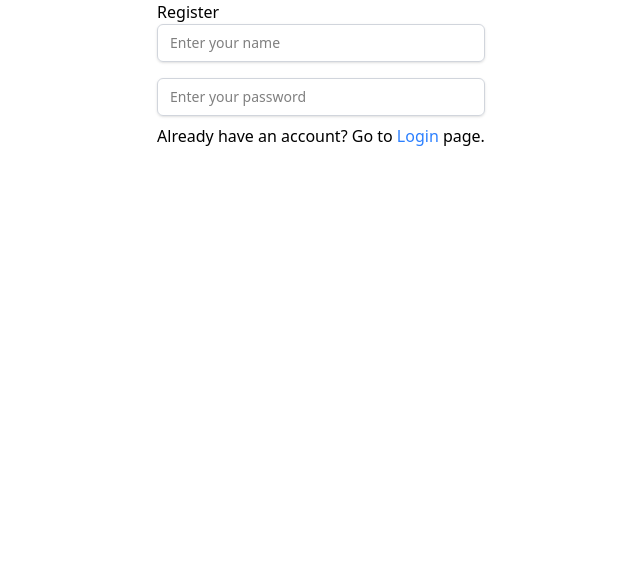
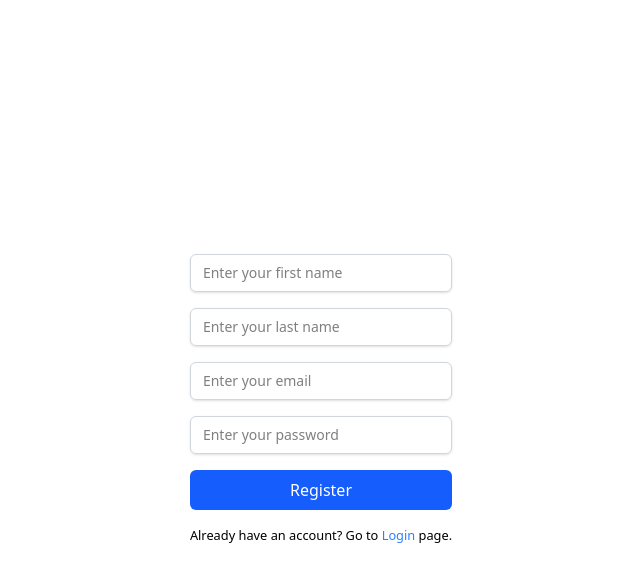
Before and after one commit to Cruzinshtern/todo-project-react-front, a React (Vite) app: page /auth/register in a window 1280 px wide. Shown: the top 582 px of the page, without its empty margins (319-959 px from the left). Built offline with nearby package versions, Linux system fonts and the light colour scheme.

Commit message:
auth page + api calls

```diff
--- a/package.json
+++ b/package.json
@@ -10,8 +10,10 @@
     "preview": "vite preview"
   },
   "dependencies": {
+    "axios": "^1.10.0",
     "react": "^19.1.0",
     "react-dom": "^19.1.0",
+    "react-hot-toast": "^2.5.2",
     "react-router-dom": "^7.6.2"
   },
   "devDependencies": {
--- a/src/App.tsx
+++ b/src/App.tsx
@@ -8,6 +8,7 @@ import SerttingsPage from './pages/SettingsPage.tsx';
 import AuthPage from './pages/AuthPage.tsx';
 import Register from './features/auth/Register.tsx';
 import Login from './features/auth/Login.tsx';
+import { Toaster } from 'react-hot-toast';
 
 function App() {
   const location = useLocation();
@@ -30,6 +31,7 @@ function App() {
         </Route>
         <Route path="*" element={<NotFoundPage />} />
       </Routes>
+      <Toaster />
     </>
   )
 }
--- /dev/null
+++ b/src/components/Button.tsx
@@ -0,0 +1,61 @@
+// Use React.ButtonHTMLAttributes to inherit all the standard button props
+import React from 'react';
+
+interface ButtonProps extends React.ButtonHTMLAttributes<HTMLButtonElement> {
+  /**
+   * button content (text, icons, etc.)
+  */
+  children: React.ReactNode;
+  /**
+   * style buttons (e.g. "primary", "secondary", "danger")
+  */
+  variant?: 'primary' | 'secondary' | 'danger' | 'ghost';
+  /**
+   * determine buttnon style depending on general class
+  */
+  size?: 'sm' | 'md' | 'lg';
+  /**
+   * add more taiwind or other classes
+  */
+  className?: string;
+  /**
+   * set disable status when necessary
+  */
+  disabled?: boolean;
+}
+
+export default function Button({
+  children,
+  variant = 'primary',
+  size = 'md',
+  className = '',
+  disabled = false,
+  ...rest // Other button's HTML-attribute (onClick, type, etc.)
+}: ButtonProps) {
+  const baseStyles = 'inline-flex items-center justify-center font-medium rounded-md transition-colors duration-200 focus:outline-none focus:ring-2 focus:ring-offset-2 cursor-pointer';
+
+  const variantStyles = {
+    primary: 'bg-blue-600 text-white hover:bg-blue-700 focus:ring-blue-500',
+    secondary: 'bg-gray-200 text-gray-800 hover:bg-gray-300 focus:ring-gray-400',
+    danger: 'bg-red-600 text-white hover:bg-red-700 focus:ring-red-500',
+    ghost: 'bg-transparent text-blue-600 hover:bg-blue-50 focus:ring-blue-200',
+  };
+
+  const sizeStyles = {
+    sm: 'px-3 py-1.5 text-sm',
+    md: 'px-4 py-2 text-base',
+    lg: 'px-5 py-2.5 text-lg',
+  };
+
+  const disabledStyles = 'opacity-50 cursor-not-allowed';
+
+  return (
+    <button
+      className={`${baseStyles} ${variantStyles[variant]} ${sizeStyles[size]} ${disabled ? disabledStyles : ''} ${className}`}
+      disabled={disabled}
+      {...rest} // Pass all other props (e.g. onClick, type="submit")
+    >
+      {children}
+    </button>
+  );
+};
--- a/src/features/auth/Login.tsx
+++ b/src/features/auth/Login.tsx
@@ -1,17 +1,46 @@
-import { Link } from "react-router-dom";
+import { Link, useNavigate } from "react-router-dom";
 import Input from "../../components/Input";
+import AuthService from "../../services/auth.service";
+import { useState } from "react";
+import LocalStorageService from "../../services/localStorage.service";
+import ToastService from "../../services/toast.service";
+import { loginDefaultErrorMsg, loginSuccessMsg } from "../../messages/auth.message";
+import Button from "../../components/Button";
 
 export default function Login() {
+    const [email, setEmail] = useState('');
+    const [password, setPassword] = useState('');
+    const navigate = useNavigate();
+
+    async function handleSubmit(e: React.FormEvent<HTMLFormElement>) {
+        e.preventDefault();
+        try {
+            const { token } = await AuthService.login({email, password});
+            if (token) {
+                LocalStorageService.setItem('token', token);
+                await navigate('/');
+                ToastService.success(loginSuccessMsg)
+            } else {
+                ToastService.error(loginDefaultErrorMsg)
+            }
+        } catch (error) {
+            ToastService.error(`${loginDefaultErrorMsg}: ${error}`)
+        } finally {
+            setEmail('');
+            setPassword('');
+        }
+    };
+
     return (
         <div className="m-auto">
-            Login
-            <form className="flex flex-col gap-4">
-                <Input type="text" placeholder="Enter your name"/>
-                <Input type="password" placeholder="Enter your password"/>
+            <form className="flex flex-col gap-4" onSubmit={handleSubmit}>
+                <Input type="email" placeholder="Enter your email" value={email} onChange={(e) => setEmail(e.target.value)}/>
+                <Input type="password" placeholder="Enter your password" value={password} onChange={(e) => setPassword(e.target.value)}/>
+                <Button type="submit">Login</Button>
             </form>
-            <div className="mt-2">
+            <small className="block mt-4">
                 Don't have an account? Go to <Link to="/auth/register" className="no-underline text-blue-500">Register</Link> page.
-            </div>
+            </small>
         </div>
     )
 }
--- a/src/features/auth/Register.tsx
+++ b/src/features/auth/Register.tsx
@@ -1,17 +1,46 @@
-import { Link } from "react-router-dom";
+import { Link, useNavigate } from "react-router-dom";
 import Input from "../../components/Input";
+import { useState } from "react";
+import AuthService from "../../services/auth.service";
+import ToastService from "../../services/toast.service";
+import { registerSuccessMsg } from "../../messages/auth.message";
+import Button from "../../components/Button";
 
 export default function Register() {
+    const [firstName, setFirstName] = useState('');
+    const [lastName, setLastName] = useState('');
+    const [email, setEmail] = useState('');
+    const [password, setPassword] = useState('');
+    const navigate = useNavigate();
+
+    async function handleSubmit(e: React.FormEvent<HTMLFormElement>) {
+        e.preventDefault();
+        try {
+            await AuthService.register({firstName, lastName, email, password});
+            await navigate('/auth/login');
+            ToastService.success(registerSuccessMsg);
+        } catch (error) {
+            ToastService.error(`${registerSuccessMsg}: ${error}`);
+        } finally {
+            setFirstName('');
+            setLastName('');
+            setEmail('');
+            setPassword('');
+        }
+    };
+
     return (
         <div className="m-auto">
-            Register
-            <form className="flex flex-col gap-4">
-                <Input type="text" placeholder="Enter your name"/>
-                <Input type="password" placeholder="Enter your password"/>
+            <form className="flex flex-col gap-4" onSubmit={handleSubmit}>
+                <Input type="text" placeholder="Enter your first name" value={firstName} onChange={(e) => setFirstName(e.target.value)}/>
+                <Input type="text" placeholder="Enter your last name" value={lastName} onChange={(e) => setLastName(e.target.value)}/>
+                <Input type="email" placeholder="Enter your email" value={email} onChange={(e) => setEmail(e.target.value)}/>
+                <Input type="password" placeholder="Enter your password" value={password} onChange={(e) => setPassword(e.target.value)}/>
+                <Button type="submit">Register</Button>
             </form>
-            <div className="mt-2">
+            <small className="block mt-4">
                 Already have an account? Go to <Link to="/auth/login" className="no-underline text-blue-500">Login</Link> page.
-            </div>
+            </small>
         </div>
     )
 }
--- /dev/null
+++ b/src/messages/auth.message.ts
@@ -0,0 +1,4 @@
+export const registerSuccessMsg = 'You have been successfully registered';
+export const registerDefaultErrorMsg = 'Something went wrong';
+export const loginSuccessMsg = 'You have been logged in';
+export const loginDefaultErrorMsg = 'Something went wrong';
--- a/src/pages/AuthPage.tsx
+++ b/src/pages/AuthPage.tsx
@@ -2,7 +2,7 @@ import { Outlet } from "react-router-dom";
 
 export default function AuthPage() {
     return (
-        <div className="flex content-center">
+        <div className="flex content-center h-screen">
             <Outlet />
         </div>
     )
--- /dev/null
+++ b/src/services/api.service.ts
@@ -0,0 +1,42 @@
+import axios from 'axios';
+
+// Создаем экземпляр Axios
+const api = axios.create({
+  baseURL: 'http://localhost:8000',
+  headers: {
+    'Content-Type': 'application/json',
+  },
+});
+
+// // Опционально: Добавьте перехватчик для токена авторизации
+// // Это очень удобно, если у вас будет аутентификация по токену
+// apiClient.interceptors.request.use(
+//   (config) => {
+//     const token = localStorage.getItem('userToken'); // Или откуда вы берете токен
+//     if (token) {
+//       config.headers.Authorization = `Bearer ${token}`;
+//     }
+//     return config;
+//   },
+//   (error) => {
+//     return Promise.reject(error);
+//   }
+// );
+
+// // Опционально: Добавьте перехватчик для централизованной обработки ошибок
+// apiClient.interceptors.response.use(
+//   (response) => response,
+//   (error) => {
+//     // Пример обработки 401 (Unauthorized)
+//     if (error.response && error.response.status === 401) {
+//       console.error('Ошибка авторизации. Перенаправление на страницу входа...');
+//       // Например, перенаправить на страницу входа или очистить токен
+//       localStorage.removeItem('userToken');
+//       // window.location.href = '/auth/login'; // НЕ РЕКОМЕНДУЕТСЯ напрямую в перехватчике в React-приложении, лучше через контекст/Redux
+//     }
+//     return Promise.reject(error);
+//   }
+// );
+
+
+export default api;
--- /dev/null
+++ b/src/services/auth.service.ts
@@ -0,0 +1,26 @@
+import type { LoginRequest, LoginResponse, RegisterRequest, RegisterResponse } from "../interfaces/auth.interface";
+import api from "./api.service";
+
+const AuthService = {
+  /**
+   * Sends request to register a new user.
+   * @param payload Object with registration data (firstName, lastName, email, password).
+   * @returns Promise resolving with created user data.
+   */
+  async register (payload: RegisterRequest): Promise<RegisterResponse> {
+    const response = await api.post('/users/create', payload);
+    return response.data;
+  },
+
+    /**
+   * Sends request to register a new user.
+   * @param payload Object with registration data (firstName, lastName, email, password).
+   * @returns Promise resolving with an issued token.
+   */
+    async login (payload: LoginRequest): Promise<LoginResponse> {
+        const response = await api.post('/auth/login', payload);
+        return response.data;
+      },
+}
+
+export default AuthService;
--- /dev/null
+++ b/src/services/localStorage.service.ts
@@ -0,0 +1,21 @@
+const LocalStorageService = {
+   /**
+   * Stores a value in the local storage.
+   * @param key Name of the key
+   * @param value Name of thevalue
+   */
+    setItem(key: string, value: string): void {
+        localStorage.setItem(key, value);
+    },
+
+   /**
+   * Gets a value from the local storage.
+   * @param key Name of the key
+   * @returns Value from the local storage
+   */
+    getItem(key: string): string | null {
+        return localStorage.getItem(key);
+    }
+}
+
+export default LocalStorageService;
--- /dev/null
+++ b/src/services/toast.service.ts
@@ -0,0 +1,15 @@
+import toast from "react-hot-toast";
+
+const defaultDuration = 3000;
+
+const ToastService = {
+    success(message: string, duration: number  = defaultDuration): void {
+        toast.success(message, { duration });
+    },
+
+    error(message: string, duration: number  = defaultDuration): void {
+        toast.error(message, { duration });
+    }
+}
+
+export default ToastService;
```
Also changed, not shown: src/interfaces/auth.interface.ts (added, +21 -0 lines), 1 other file (tests, documents, lock files or other folders).
